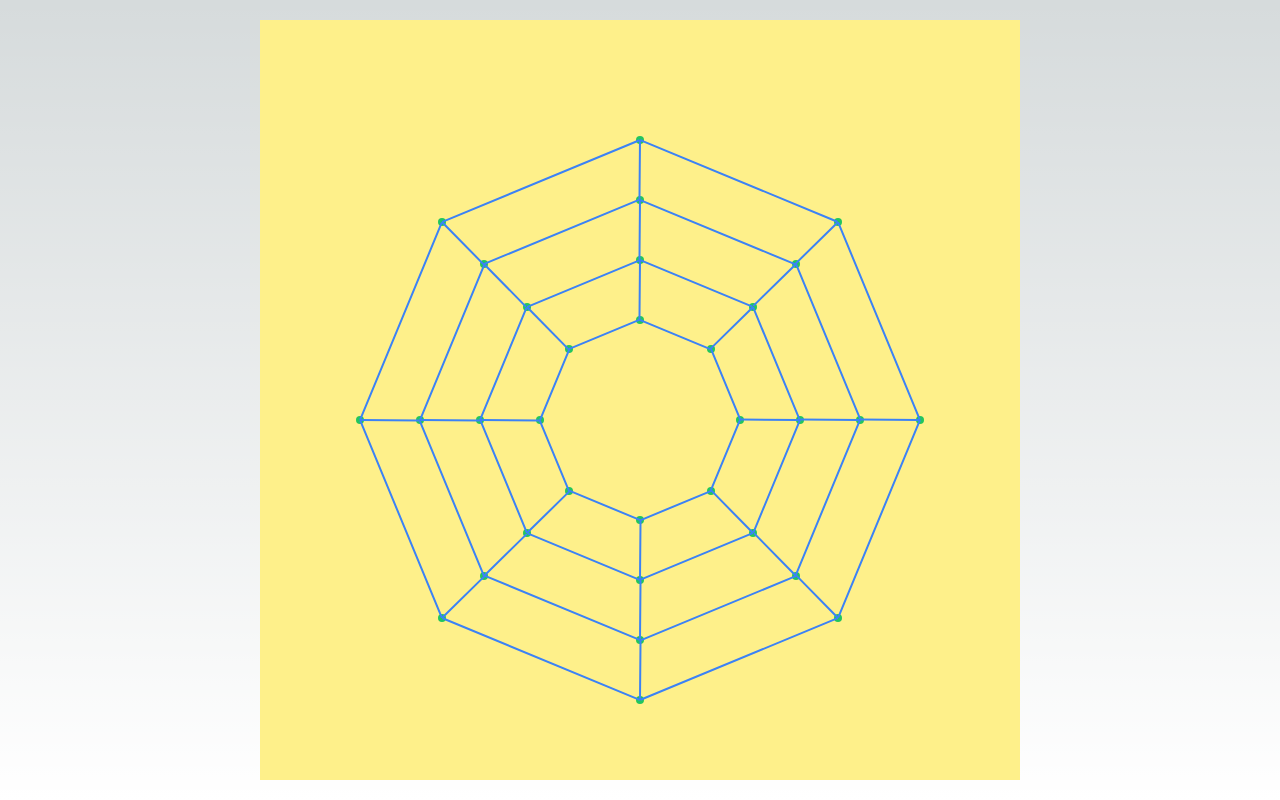
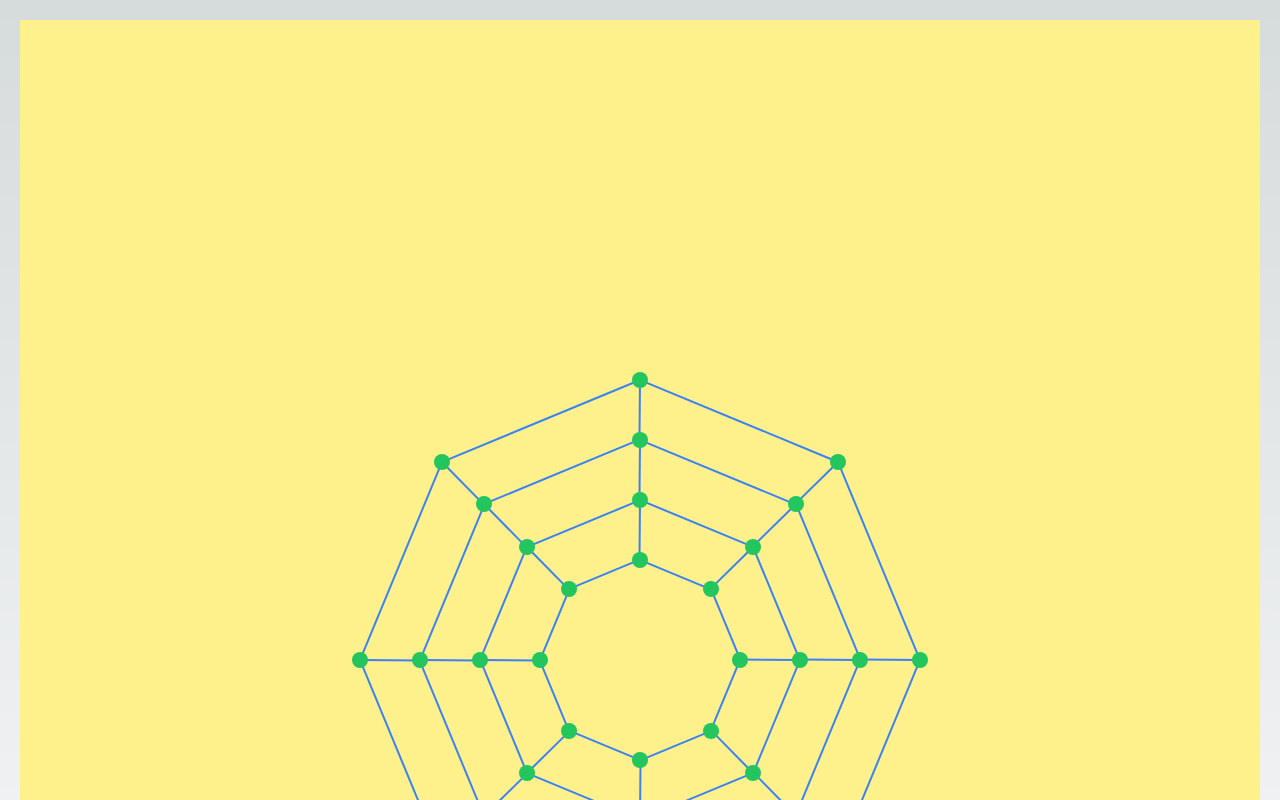
Before and after one commit to wwwebjoel/octagon-nextjs, a Next.js app: page / in a window 1280 px wide. Shown: the top 800 px of the page. Built offline with nearby package versions, Linux system fonts and the light colour scheme.

Commit message:
Optimization and zIndex

```diff
--- a/src/components/Line.tsx
+++ b/src/components/Line.tsx
@@ -7,9 +7,9 @@ interface LineProps {
 
 const Line: React.FC<LineProps> = ({ side, index= 0 }) => {
     return (
-        <div className={'h-0 w-0 relative'} style={{rotate: `${index * 45}deg`}}>
+        <div className={'h-0 w-0 relative z-line'} style={{rotate: `${index * 45}deg`}}>
             <div className={'h-0 w-0 relative'} style={{rotate: `${ 112.5}deg`}}>
-                <div className={'h-0.5 bg-blue-500 rounded-full absolute origin-left left-0 top-0 -translate-y-1/2'}
+                <div className={'h-0.5 bg-blue-500 rounded-full absolute origin-left left-0 top-0 -translate-y-1/2 hover:bg-red-500 cursor-pointer'}
                      style={{width: `${side}px`}}>
                     {/* Content goes here */}
                 </div>
--- a/src/components/Octagon.tsx
+++ b/src/components/Octagon.tsx
@@ -9,7 +9,7 @@ const OctagonWithIntersectionPoints = () => {
     const gap = 60
 
     return (
-        <div className="relative aspect-square h-screen w-auto m-auto p-5">
+        <div className="relative aspect-square h-[min(100vh, 100vw)] w-auto m-auto p-5">
             <div className="relative bg-yellow-200 h-full w-full origin-center flex items-center justify-center">
         <div className="flex justify-center items-center mt-10">
             <div className="relative">
--- a/src/components/Point.tsx
+++ b/src/components/Point.tsx
@@ -2,7 +2,7 @@ import React from 'react'
 
 const Point =()=>{
     return(
-        <div className={'absolute left-0 top-0 -translate-x-1/2 -translate-y-1/2 h-2 w-2 rounded-full bg-green-500'}>
+        <div className={'absolute left-0 top-0 -translate-x-1/2 -translate-y-1/2 h-4 w-4 rounded-full bg-green-500 hover:bg-red-500 cursor-pointer z-point'}>
 
         </div>
     )
--- a/src/components/gapline.tsx
+++ b/src/components/gapline.tsx
@@ -7,9 +7,9 @@ interface LineProps {
 
 const GapLine: React.FC<LineProps> = ({ gap, index }) => {
     return (
-        <div className={'h-0 w-0 relative'} style={{rotate: `${index * 45}deg`}}>
+        <div className={'h-0 w-0 relative z-gapLine'} style={{rotate: `${index * 45}deg`}}>
             <div className={'h-0 w-0 relative'} style={{rotate: `${ 112.5}deg`}}>
-                <div className={'h-0.5 bg-blue-500 rounded-full absolute origin-left left-0 top-0 -translate-y-1/2'}
+                <div className={'h-0.5 bg-blue-500 rounded-full absolute origin-left left-0 top-0 -translate-y-1/2 hover:bg-red-500 cursor-pointer'}
                      style={{width: `${gap}px`}}>
                     {/* Content goes here */}
                 </div>
--- a/tailwind.config.ts
+++ b/tailwind.config.ts
@@ -13,6 +13,11 @@ const config: Config = {
         "gradient-conic":
           "conic-gradient(from 180deg at 50% 50%, var(--tw-gradient-stops))",
       },
+      zIndex: {
+        'point': '100',
+        'line': '90',
+        'gapLine': '90'
+      }
     },
   },
   plugins: [],
```
